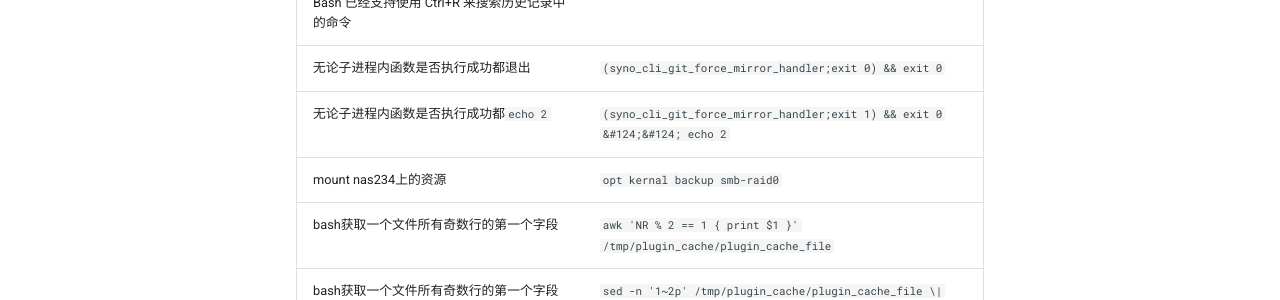
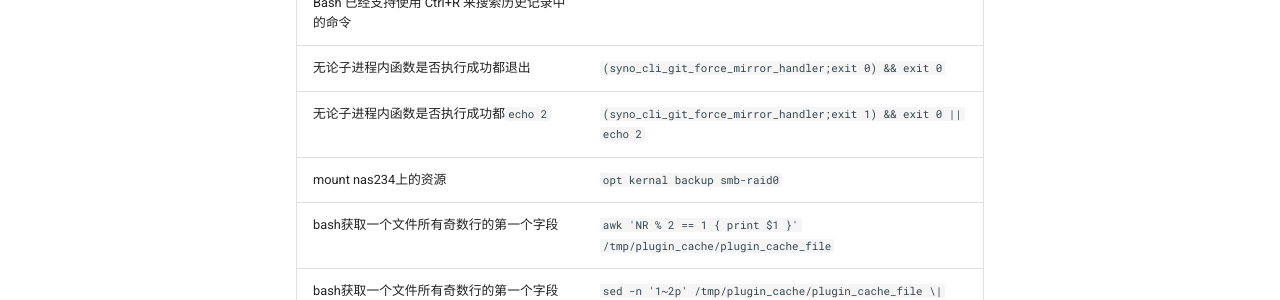
Before and after one commit to ShaoOrg/bulletin, an MkDocs documentation site: the page built from docs/issues/bash.md, in a window 1280 px wide and 1242 px high. Shown: the part 314-614 px from the top of the window. Built offline with MkDocs 1.6.1 and Material for MkDocs 9.7.7, drawn with Linux system fonts in a browser that asks for light colours.

Commit message:
NOCR: committed by shell from SSZ-JOB

```diff
--- a/docs/issues/bash.md
+++ b/docs/issues/bash.md
@@ -4,7 +4,7 @@
 |  ----  | ----  |
 | 类似 PowerShell 的 Ctrl+R 反向搜索功能，Bash 已经支持使用 Ctrl+R 来搜索历史记录中的命令|`Ctrl+R` 反向搜索|
 |无论子进程内函数是否执行成功都退出|`(syno_cli_git_force_mirror_handler;exit 0) && exit 0`|
-|无论子进程内函数是否执行成功都`echo 2`|`(syno_cli_git_force_mirror_handler;exit 1) && exit 0 &#124;&#124; echo 2`|
+|无论子进程内函数是否执行成功都`echo 2`|`(syno_cli_git_force_mirror_handler;exit 1) && exit 0 || echo 2`|
 |mount nas234上的资源|`opt kernal backup smb-raid0`|
 |bash获取一个文件所有奇数行的第一个字段|`awk 'NR % 2 == 1 { print $1 }' /tmp/plugin_cache/plugin_cache_file`|
 |bash获取一个文件所有奇数行的第一个字段|`sed -n '1~2p' /tmp/plugin_cache/plugin_cache_file \| cut -d ':' -f 1`|
```
